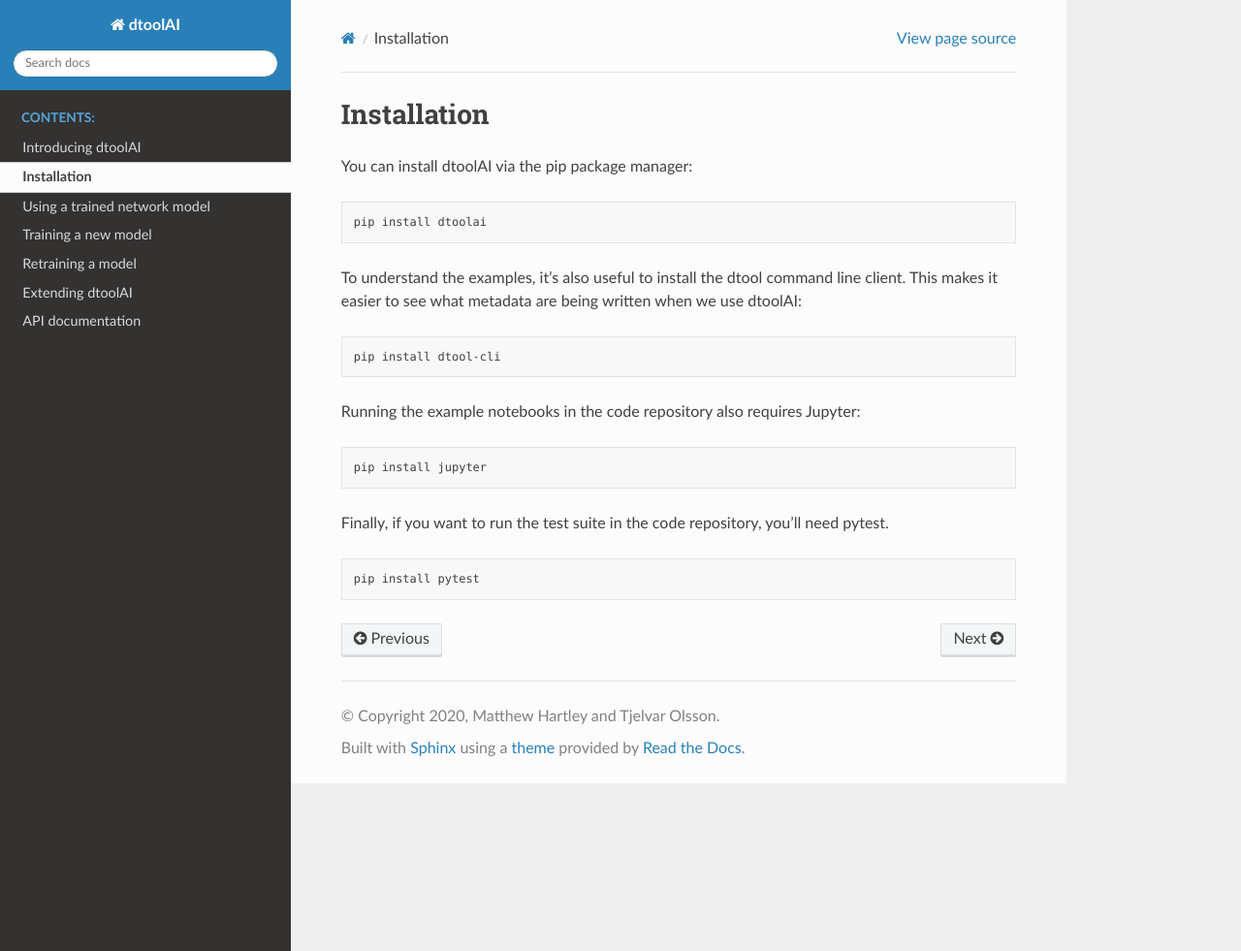
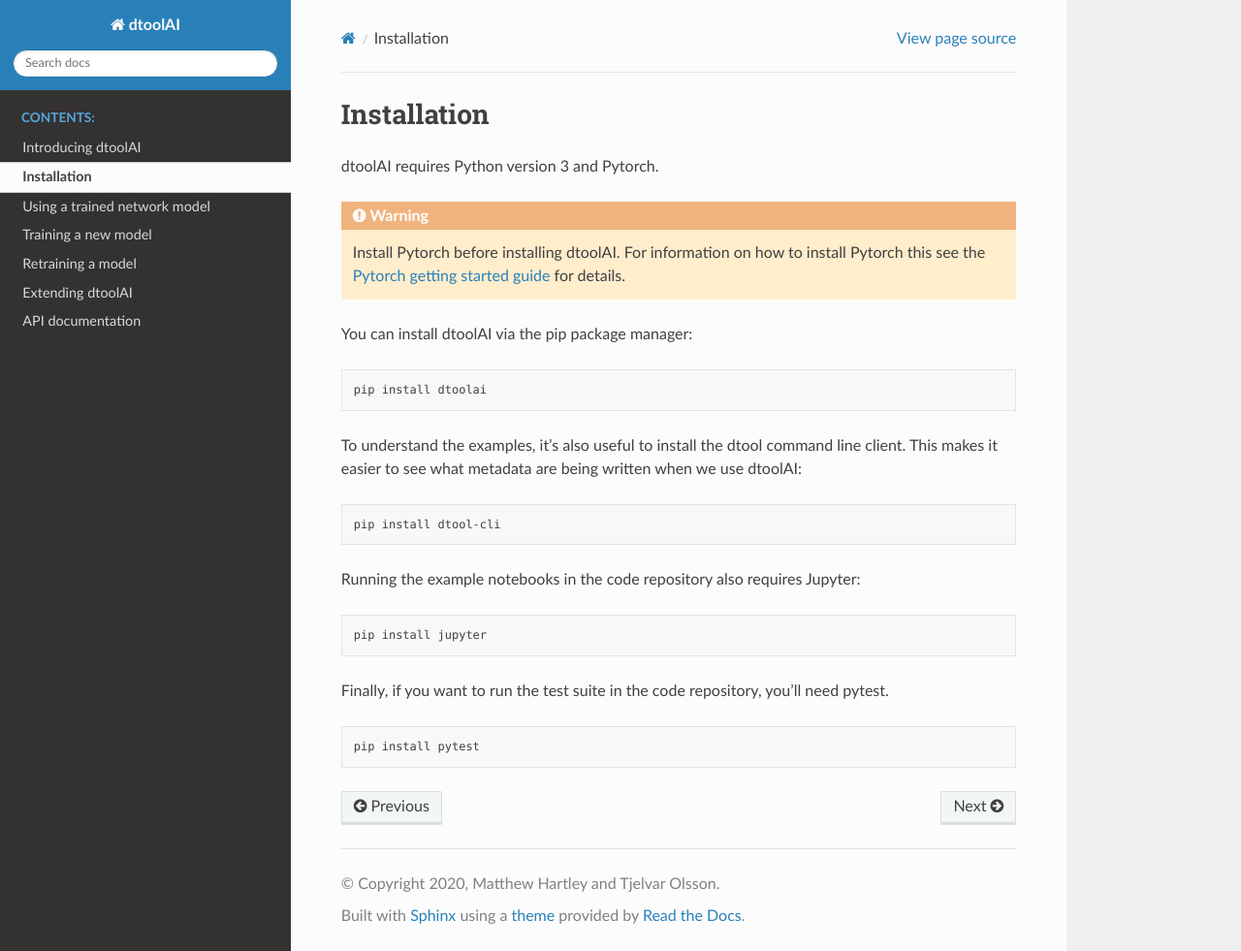
Before and after one commit to JIC-CSB/dtoolai, a Sphinx documentation site: the page built from docs/source/installation.rst, in a window 1280 px wide and 981 px high. Shown: the whole window at 97% size. Built offline with Sphinx 7.4.7 and the Read the Docs theme 2.0.0, drawn with Linux system fonts in a browser that asks for light colours.

Commit message:
Document Python version and Pytorch dependancy in the installation notes

```diff
--- a/docs/source/installation.rst
+++ b/docs/source/installation.rst
@@ -1,5 +1,11 @@
 Installation
 ------------
+
+dtoolAI requires Python version 3 and Pytorch.
+
+.. warning:: Install Pytorch before installing dtoolAI. For information on how to install Pytorch this see the
+             `Pytorch getting started guide <https://pytorch.org/get-started/locally/>`_
+             for details.
 
 You can install dtoolAI via the pip package manager:
 
```
